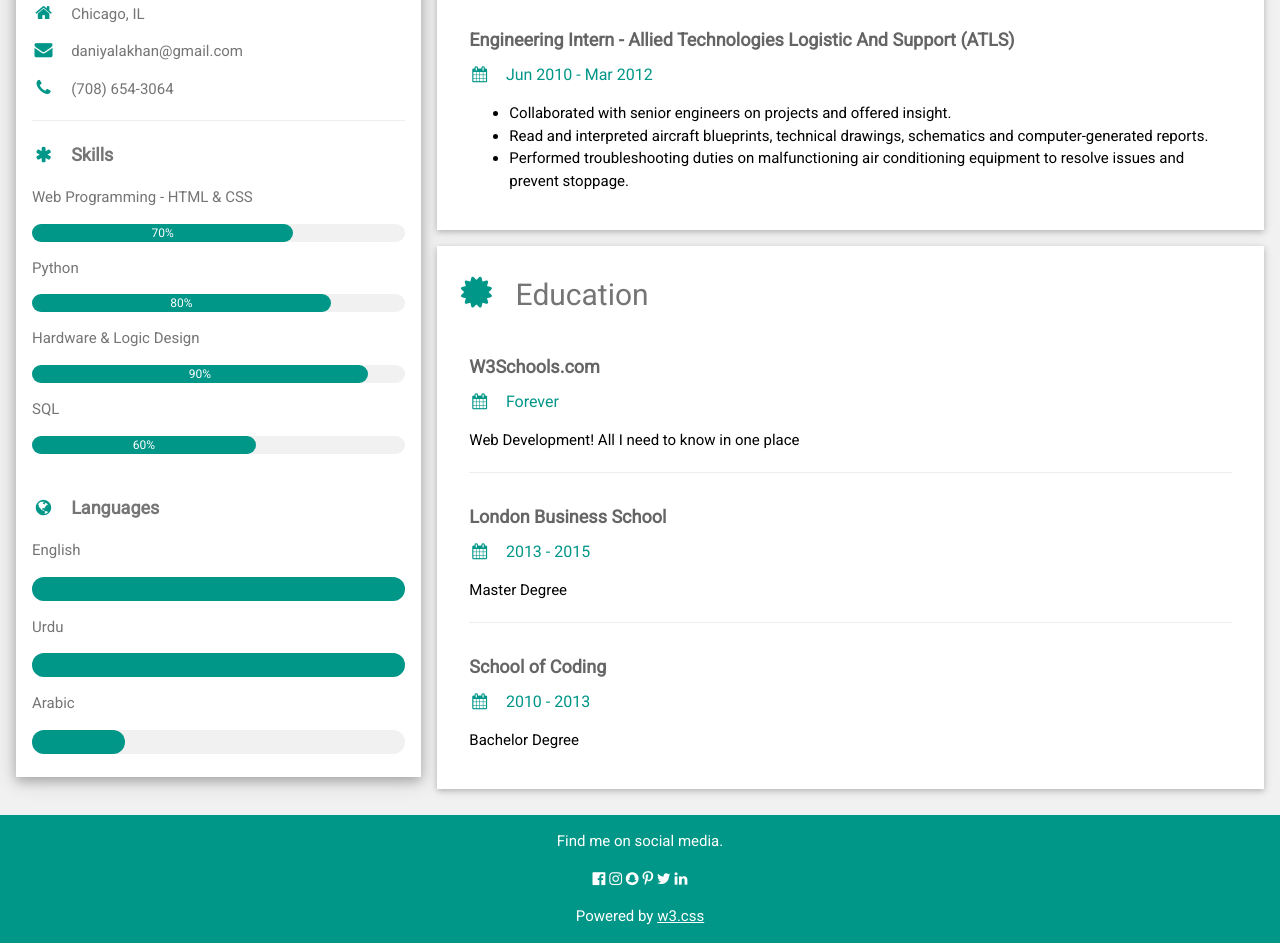
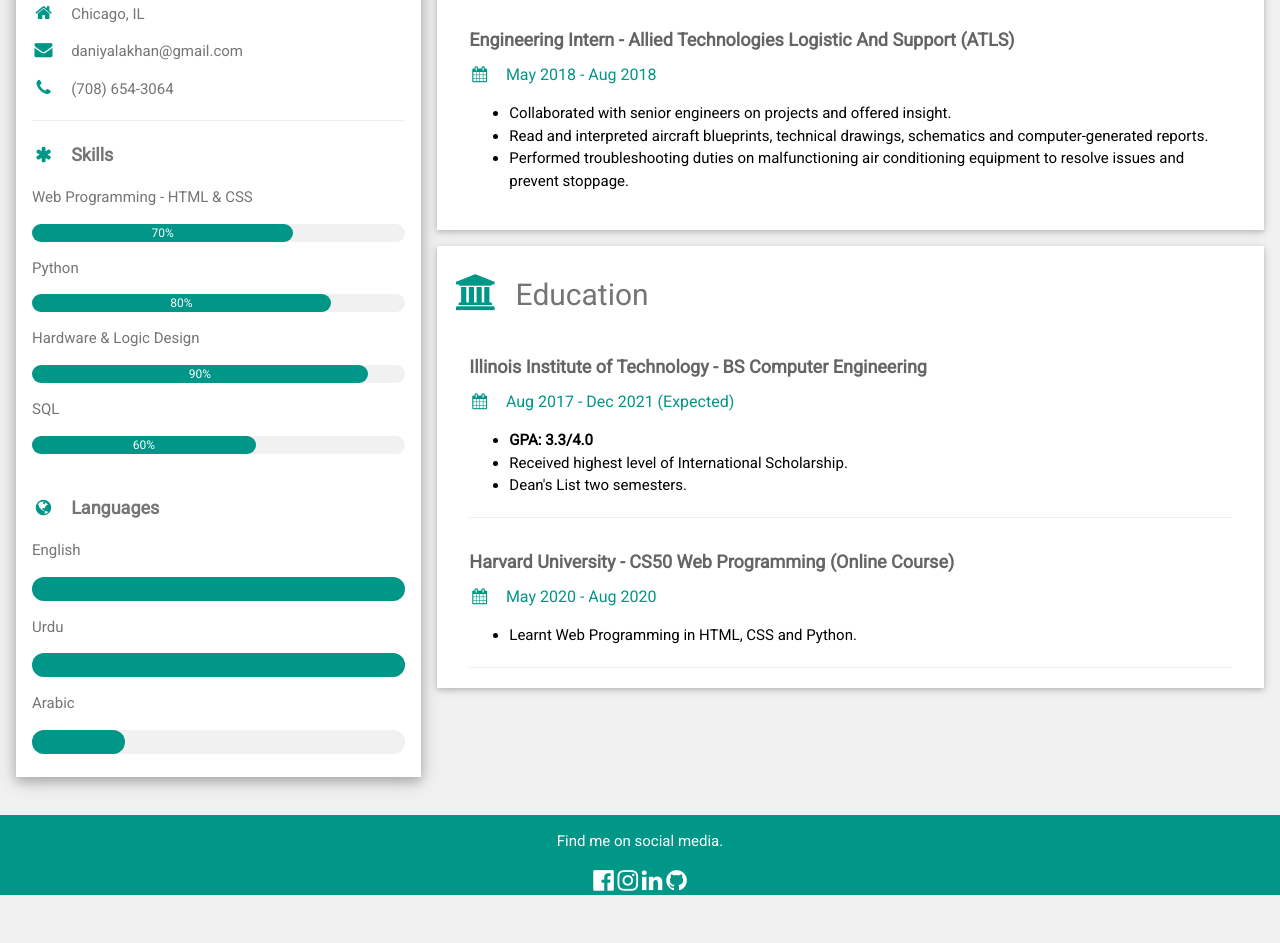
Before and after one commit to Khan-Daniyal/cs50w-Project0, a plain HTML site: page index.html in a window 1280 px wide. Shown: the part 554-1497 px from the top of the page. After the commit the page ends 1449 px from the top, so only its background shows below. Drawn offline with nearby package versions, Linux system fonts and the light colour scheme.

Commit message:
CV complete

```diff
--- a/index.html
+++ b/index.html
@@ -110,7 +110,7 @@ html,body,h1,h2,h3,h4,h5,h6 {font-family: "Roboto", sans-serif}
 
         <div class="w3-container">
           <h5 class="w3-opacity"><b>Engineering Intern - Allied Technologies Logistic And Support (ATLS) </b></h5>
-          <h6 class="w3-text-teal"><i class="fa fa-calendar fa-fw w3-margin-right"></i>Jun 2010 - Mar 2012</h6>
+          <h6 class="w3-text-teal"><i class="fa fa-calendar fa-fw w3-margin-right"></i>May 2018 - Aug 2018</h6>
           <ul>
             <li>Collaborated with senior engineers on projects and offered insight. </li>
             <li>Read and interpreted aircraft blueprints, technical drawings, schematics and computer-generated reports. </li>
@@ -121,24 +121,32 @@ html,body,h1,h2,h3,h4,h5,h6 {font-family: "Roboto", sans-serif}
       </div>
 
       <div class="w3-container w3-card w3-white">
-        <h2 class="w3-text-grey w3-padding-16"><i class="fa fa-certificate fa-fw w3-margin-right w3-xxlarge w3-text-teal"></i>Education</h2>
+        <h2 class="w3-text-grey w3-padding-16"><i class="fa fa-university fa-fw w3-margin-right w3-xxlarge w3-text-teal"></i>Education</h2>
         <div class="w3-container">
-          <h5 class="w3-opacity"><b>W3Schools.com</b></h5>
-          <h6 class="w3-text-teal"><i class="fa fa-calendar fa-fw w3-margin-right"></i>Forever</h6>
-          <p>Web Development! All I need to know in one place</p>
+          <h5 class="w3-opacity"><b>Illinois Institute of Technology - BS Computer Engineering</b></h5>
+          <h6 class="w3-text-teal"><i class="fa fa-calendar fa-fw w3-margin-right"></i>Aug 2017 - Dec 2021 (Expected)</h6>
+          <ul>
+            <li style="font-weight: bold">GPA: 3.3/4.0  </li>
+            <li>Received highest level of International Scholarship.</li>
+            <li>Dean's List two semesters. </li>
+          </ul>
           <hr>
         </div>
+
         <div class="w3-container">
-          <h5 class="w3-opacity"><b>London Business School</b></h5>
-          <h6 class="w3-text-teal"><i class="fa fa-calendar fa-fw w3-margin-right"></i>2013 - 2015</h6>
-          <p>Master Degree</p>
+          <h5 class="w3-opacity"><b>Harvard University - CS50 Web Programming (Online Course)</b></h5>
+          <h6 class="w3-text-teal"><i class="fa fa-calendar fa-fw w3-margin-right"></i>May 2020 - Aug 2020</h6>
+          <ul>
+            <li>Learnt Web Programming in HTML, CSS and Python.</li>
+          </ul>
           <hr>
         </div>
-        <div class="w3-container">
+
+        <!--<div class="w3-container">
           <h5 class="w3-opacity"><b>School of Coding</b></h5>
           <h6 class="w3-text-teal"><i class="fa fa-calendar fa-fw w3-margin-right"></i>2010 - 2013</h6>
           <p>Bachelor Degree</p><br>
-        </div>
+        </div> -->
       </div>
 
     <!-- End Right Column -->
@@ -152,13 +160,10 @@ html,body,h1,h2,h3,h4,h5,h6 {font-family: "Roboto", sans-serif}
 
 <footer class="w3-container w3-teal w3-center w3-margin-top">
   <p>Find me on social media.</p>
-  <i class="fa fa-facebook-official w3-hover-opacity"></i>
-  <i class="fa fa-instagram w3-hover-opacity"></i>
-  <i class="fa fa-snapchat w3-hover-opacity"></i>
-  <i class="fa fa-pinterest-p w3-hover-opacity"></i>
-  <i class="fa fa-twitter w3-hover-opacity"></i>
-  <i class="fa fa-linkedin w3-hover-opacity"></i>
-  <p>Powered by <a href="https://www.w3schools.com/w3css/default.asp" target="_blank">w3.css</a></p>
+  <a href="https://www.facebook.com/daniyal.khaan/" target="_blank"><i class="fa fa-facebook-official w3-hover-opacity w3-xlarge"></i></a>
+  <a href="https://www.instagram.com/daniyalkhan_/?hl=en" target="_blank"><i class="fa fa-instagram w3-hover-opacity w3-xlarge"></i></a>
+  <a href="https://www.linkedin.com/in/khan-daniyal/" target="_blank"><i class="fa fa-linkedin w3-hover-opacity w3-xlarge"></i></a>
+  <a href="https://github.com/Khan-Daniyal" target="_blank"><i class="fa fa-github w3-hover-opacity w3-xlarge"></i></a>
 </footer>
 
 </body>
```
